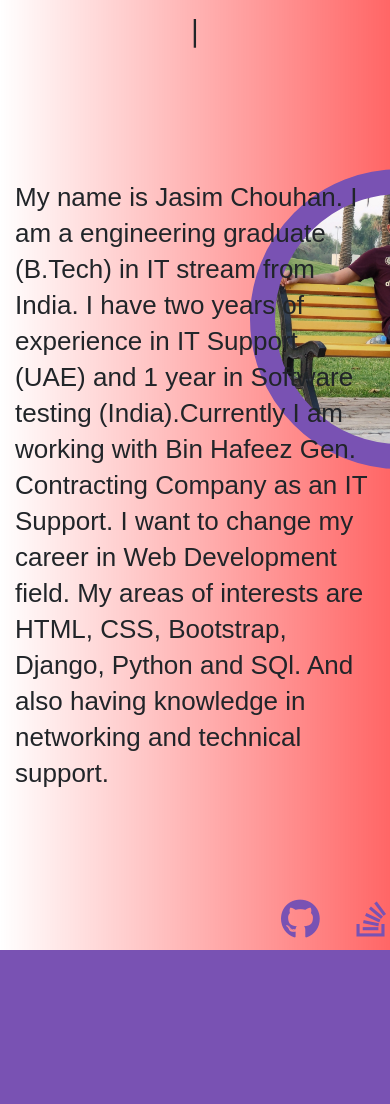
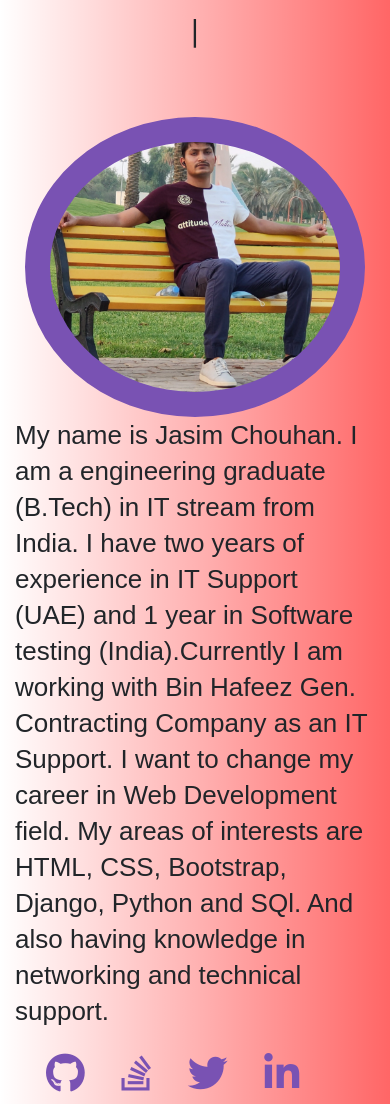
Before and after one commit to jasim92/jasimCV, a Django app: page / in a window 390 px wide; the page is wider, and only the part inside the window is pictured. Shown: the part 56-1160 px from the top of that part. Before the commit the page ends 1006 px from the top of that part, so only its background shows below. Run offline with Django 3.2, Linux system fonts and the light colour scheme; some libraries are stand-ins or nearby versions.

Commit message:
added animations and made it responsive

```diff
--- a/templates/Home/home.html
+++ b/templates/Home/home.html
@@ -23,10 +23,9 @@ padding: 1rem;
 text-align: center;
 }
 
-#introduction {
-<!-- min-height: 100vh; -->
-align-items: right;
-margin-top: -290px;
+.introduction {
+margin: auto;
+
 
 }
 .intro {
@@ -37,8 +36,8 @@ line-height: 36px;
 
 }
 #social {
-    margin-top: 100px;
-    margin-left: 250px;
+margin: auto;
+margin-left: 0;
 }
 a i{
 color: #7952b3;
@@ -52,11 +51,18 @@ a i{
 background-position: 50% 50%;
 background-size: cover;
 border: 25px solid #7952b3;
-    margin-left: 250px;
-    margin-top: 100px;
+margin-left: 25px;
+margin-right: 25px;
+
+
 }
 .fab:hover {
 color: black;
+}
+.container{
+margin: auto;
+
+
 }
 
 {% endblock css %}
@@ -69,33 +75,48 @@ a i{
 {% block body %}
 
 <h4><span id="typed"></span></h4>
-<div class="picplusintro">
-<div class="circleBase"></div>
-<div id="introduction" class="col-lg-7 offset-lg-4">
+<div class="container mt-5">
+    <div class="row">
+        <div class="circleBase col-lg-3 col-sm-3 col-md-3 animate__heartBeat"></div>
+        <div class="introduction col-lg-8 col-sm-8 col-md-8 animate__bounceIn">
             <h3>
-        <p class="intro"> My name is Jasim Chouhan. I am a engineering graduate (B.Tech) in IT stream from India. I have
+                <p class="intro "> My name is Jasim Chouhan. I am a engineering graduate (B.Tech) in IT stream from
+                    India. I
+                    have
                     two years of
                     experience in IT
-            Support (UAE) and 1 year in Software testing (India).Currently I am working with Bin Hafeez Gen. Contracting
+                    Support (UAE) and 1 year in Software testing (India).Currently I am working with Bin Hafeez Gen.
+                    Contracting
                     Company as an IT Support. I want to change my career in Web Development field. My
                     areas
-            of interests are HTML, CSS, Bootstrap, Django, Python and SQl. And also having knowledge in networking and
+                    of interests are HTML, CSS, Bootstrap, Django, Python and SQl. And also having knowledge in
+                    networking
+                    and
                     technical support.</p>
             </h3>
         </div>
     </div>
-<div id="social" class="col-lg-6 ">
+    <div id = "social"class="col-lg-12 col-sm-12 col-md-12">
+        <div id="social" class="">
             <!--Github-->
-    <a href="https://github.com/jasim92" class="btn-lg" type="button" role="button"><i class="fab fa-github fa-2x"></i></a>
+            <a href="https://github.com/jasim92" class="btn-lg" type="button" role="button"><i
+                    class="fab fa-github fa-2x"></i></a>
             <!--Stack Overflow-->
-    <a href="https://stackoverflow.com/users/13718810/jasim-chouhan" class="btn-lg" type="button" role="button"><i class="fab fa-stack-overflow fa-2x"></i></a>
+            <a href="https://stackoverflow.com/users/13718810/jasim-chouhan" class="btn-lg" type="button"
+                role="button"><i class="fab fa-stack-overflow fa-2x"></i></a>
             <!--Twitter-->
-    <a href="https://twitter.com/jasim92" class="btn-lg" type="button" role="button"><i class="fab fa-twitter fa-2x"></i></a>
+            <a href="https://twitter.com/jasim92" class="btn-lg" type="button" role="button"><i
+                    class="fab fa-twitter fa-2x"></i></a>
             <!--Linkedin-->
-    <a href="https://www.linkedin.com/in/jasim-chouhan-898a6b55/" class="btn-lg" type="button" role="button"><i class="fab fa-linkedin-in fa-2x"></i></a>
+            <a href="https://www.linkedin.com/in/jasim-chouhan-898a6b55/" class="btn-lg" type="button" role="button"><i
+                    class="fab fa-linkedin-in fa-2x"></i></a>
 
 
         </div>
+    </div>
+</div>
+
+
 
 {% endblock body %}
 
--- a/templates/base.html
+++ b/templates/base.html
@@ -35,6 +35,10 @@
     <meta charset="utf-8">
     <meta name="viewport" content="width=device-width, initial-scale=1, shrink-to-fit=no">
     {% comment %} <link rel="stylesheet" href="https://use.fontawesome.com/releases/v5.8.2/css/all.css"> {% endcomment %}
+    <link
+    rel="stylesheet"
+    href="https://cdnjs.cloudflare.com/ajax/libs/animate.css/4.1.1/animate.min.css"
+  />
     <script src="https://kit.fontawesome.com/2b211fce16.js" crossorigin="anonymous"></script>
     <!-- Google Fonts -->
     <link rel="stylesheet" href="https://fonts.googleapis.com/css?family=Roboto:300,400,500,700&display=swap">
```
Also changed, not shown: db.sqlite3. Lines whose indentation alone changed are shown as unchanged.
